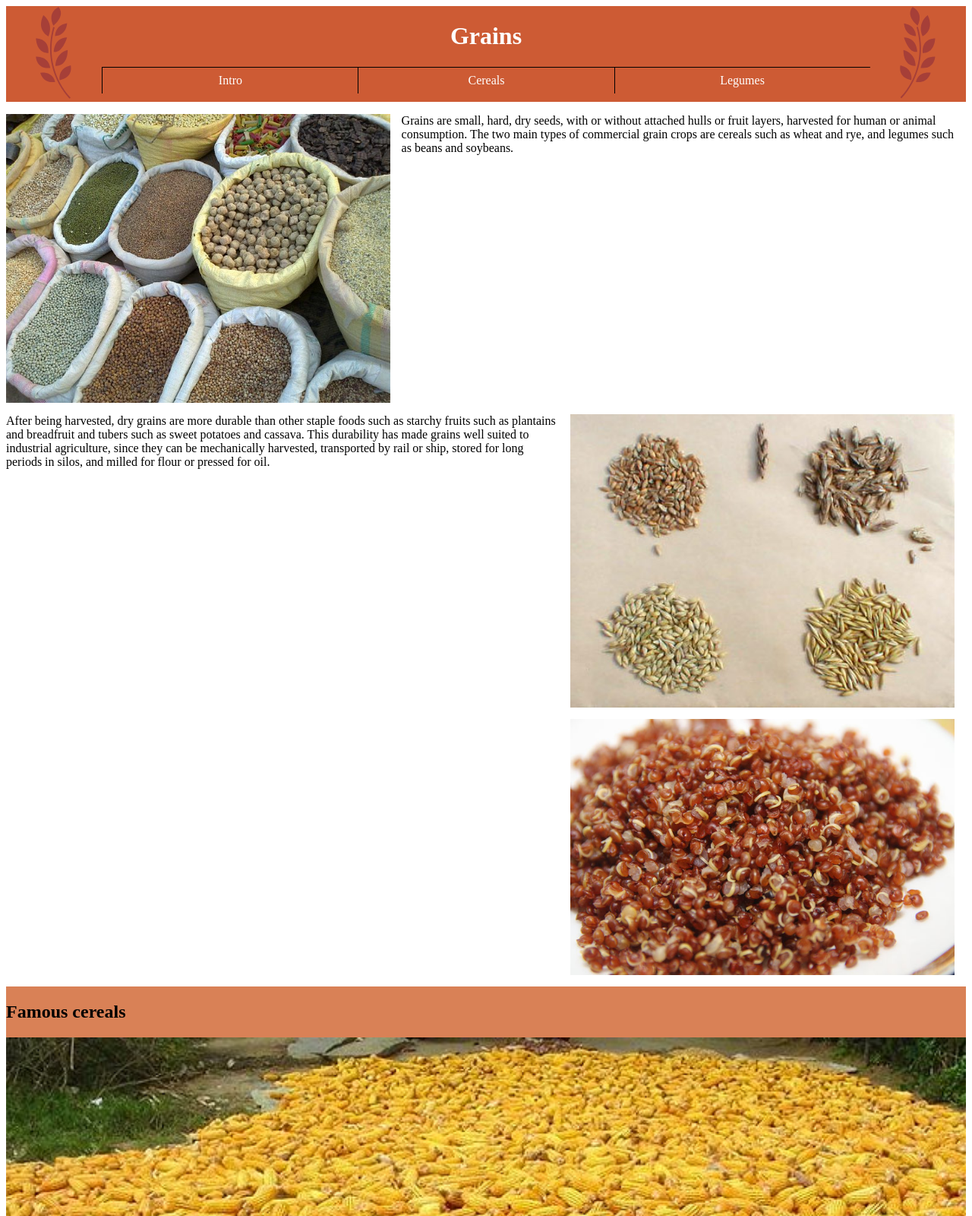
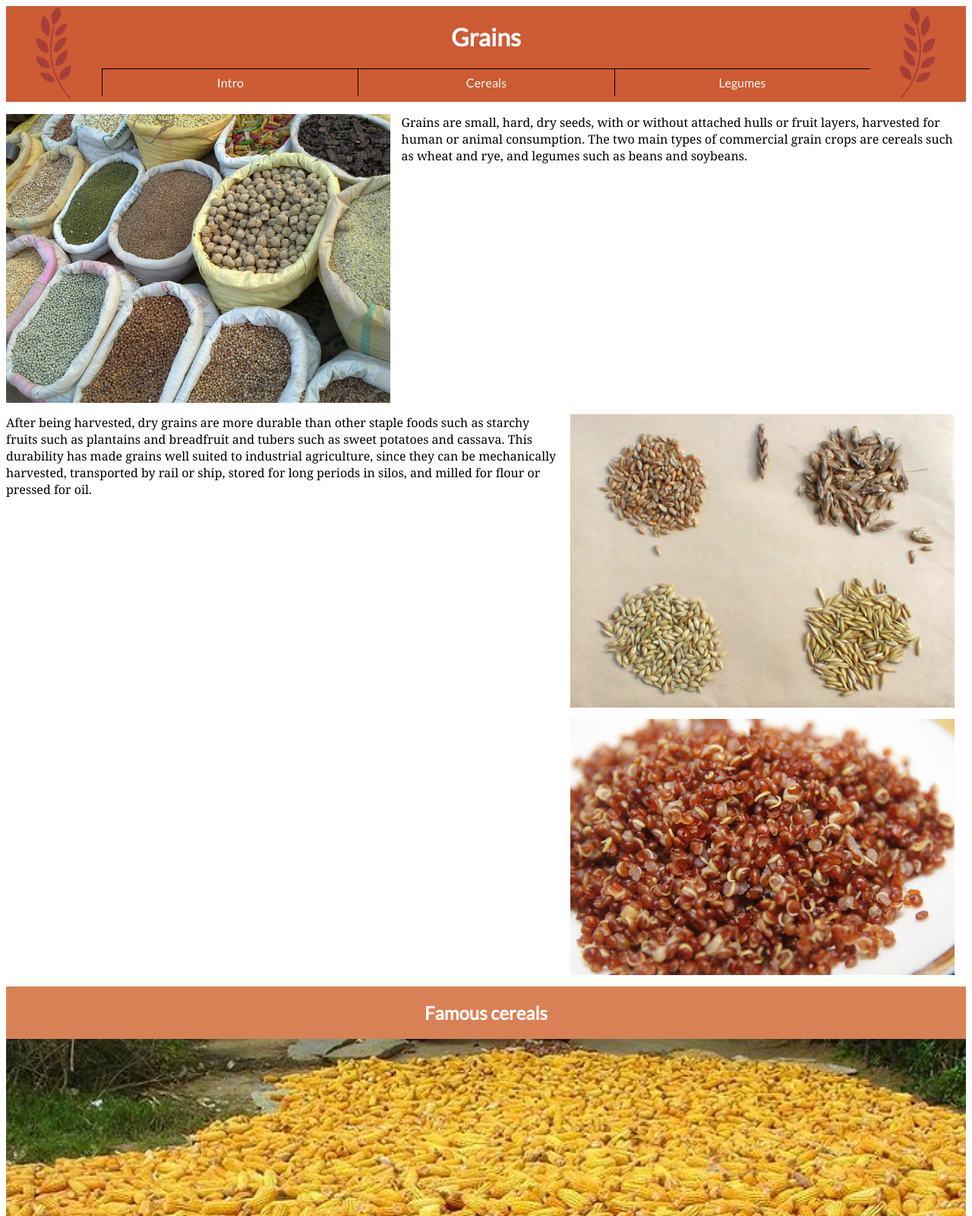
Before and after one commit to kaylaboch/assignment-5, a plain HTML site: page index.html in a window 1280 px wide. Shown: the top 1600 px of the page at 76% size. Drawn offline with Linux system fonts and the light colour scheme.

Commit message:
adding fonts

```diff
--- a/css/main.css
+++ b/css/main.css
@@ -30,9 +30,7 @@ img{
   text-align: center;
   clear: right;
   float: none;
-}
-h2{
-  clear
+  font-family: 'Lato', sans-serif;
 }
 .clear-it{
   clear: both;
@@ -48,6 +46,7 @@ div{
 }
 nav{
   background-color: #cd5b34;
+  font-family: 'Lato', sans-serif;
 }
 nav ol{
   list-style-type: none;
@@ -77,6 +76,8 @@ a:hover{
 h1{
   text-align: center;
   color: white;
+  font-family: 'Lato', sans-serif;
+
 }
 
 figure{
@@ -113,6 +114,7 @@ figcaption{
 }
 .fl{
   text-align: center;
+  color:black;
 }
 .peanuts{
   width: 30%;
@@ -142,7 +144,7 @@ ul{
   clear:right;
   display: block;
   text-align: left;
-  padding: 0em 0em 5em 0em;
+  padding: 0em 0em 6em 0em;
 }
 .b{
   padding: 0em 0em 4.5em 0em;
@@ -169,3 +171,6 @@ ul{
   width: 10%;
   float: right;
 }
+p{
+  font-family: "georgia", serif;
+}
--- a/index.html
+++ b/index.html
@@ -4,6 +4,7 @@
   <meta charset="utf-8">
   <title>floats</title>
   <link href="css/main.css" rel="stylesheet">
+  <link href='http://fonts.googleapis.com/css?family=Lato' rel='stylesheet' type='text/css'>
 </head>
 <div>
   <img class="left" src="images/grain-left.svg" alt="">
@@ -27,7 +28,7 @@
 <p class="p2">After being harvested, dry grains are more durable than other staple foods such as starchy fruits such as plantains and breadfruit and tubers such as sweet potatoes and cassava. This durability has made grains well suited to industrial agriculture, since they can be mechanically harvested, transported by rail or ship, stored for long periods in silos, and milled for flour or pressed for oil.</p>
 <div class="thingy">
 <body>
-<h2 id="fc">Famous cereals</h2>
+<h2 id="fc" class="fc">Famous cereals</h2>
 <figure class="corn">
   <img class="c" src="images/corn.jpg" alt="Corn">
   <figcaption>Corn</figcaption>
@@ -42,7 +43,7 @@
 </figure>
 </div>
 
-<h2 id="fl">Famous legumes</h2>
+<h2 id="fl" class="fl">Famous legumes</h2>
 
 <figure class="peanuts">
   <img src="images/peanuts.jpg" alt="Peanuts">
```
